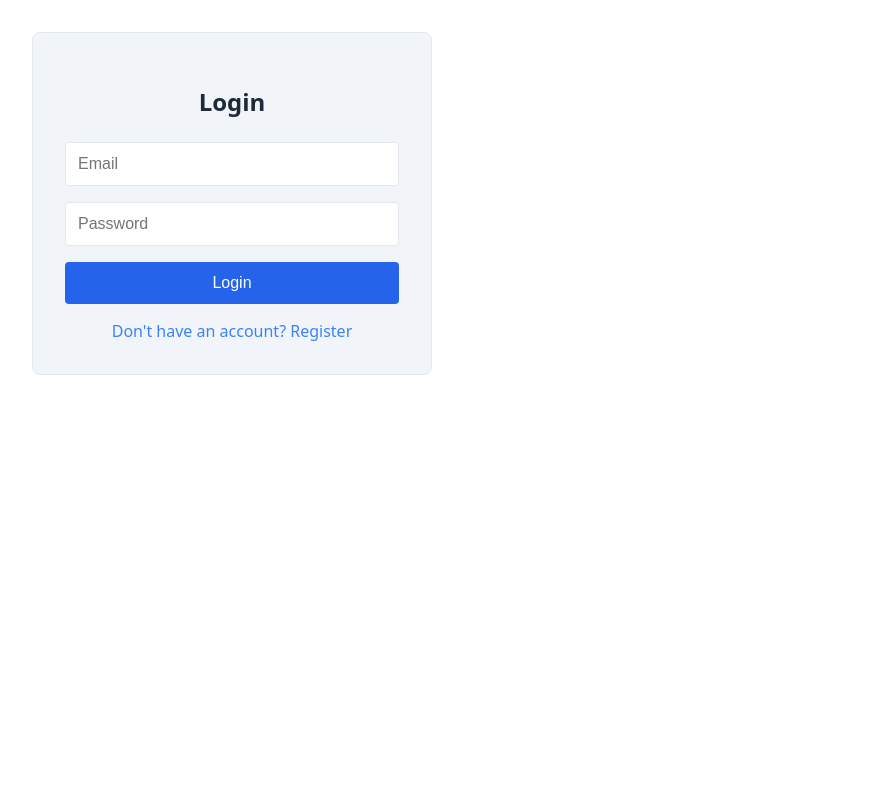
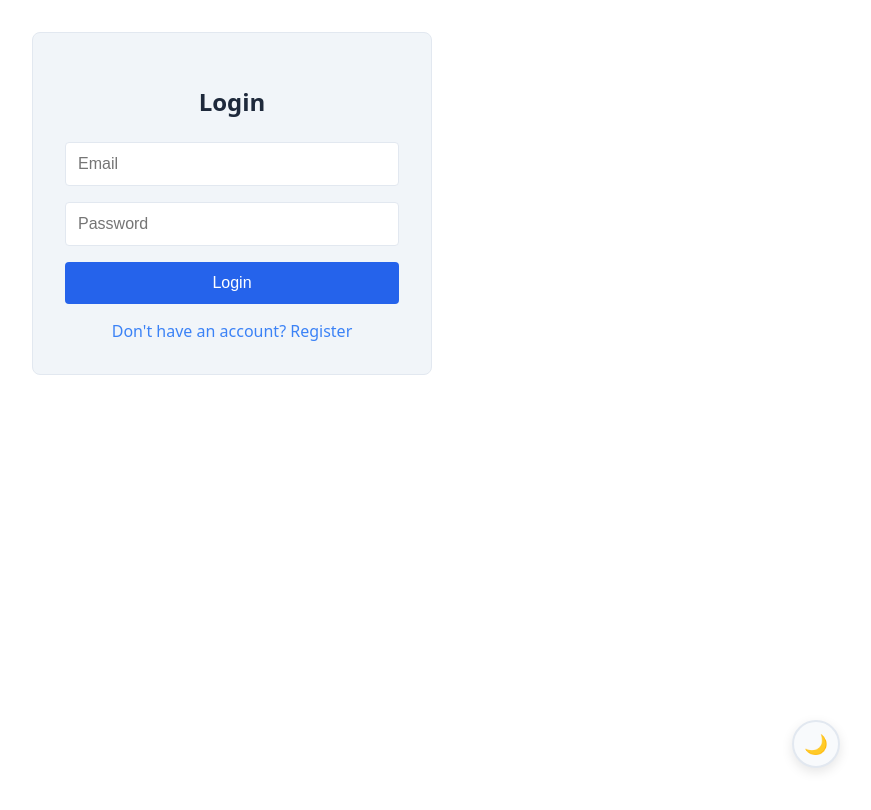
Before and after one commit to ArnoVanSteenbergen03/RecipeBook, a React (Vite) app: page /login in a window 1280 px wide. Shown: the top 810 px of the page, without its empty margins (408-1279 px from the left). Built offline with nearby package versions, Linux system fonts and the light colour scheme; no server answers.

Commit message:
addded a darkmode

```diff
--- a/src/App.jsx
+++ b/src/App.jsx
@@ -11,6 +11,7 @@ import RequireAuth from "./components/RequireAuth";
 import Account from "./components/Account";
 import RecipeDetail from "./components/RecipeDetail";
 import SpicesDetail from "./components/SpicesDetail";
+import ThemeToggle from "./components/ThemeToggle";
 
 function App() {
   const location = useLocation();
@@ -79,6 +80,7 @@ function App() {
           }
         />
       </Routes>
+      <ThemeToggle />
     </div>
   );
 }
--- /dev/null
+++ b/src/components/ThemeToggle.jsx
@@ -0,0 +1,38 @@
+import React, { useState, useEffect } from 'react';
+
+export default function ThemeToggle() {
+  const [isDark, setIsDark] = useState(false);
+
+  useEffect(() => {
+    const savedTheme = localStorage.getItem('theme');
+    const prefersDark = window.matchMedia('(prefers-color-scheme: dark)').matches;
+
+    if (savedTheme === 'dark' || (!savedTheme && prefersDark)) {
+      setIsDark(true);
+      document.documentElement.setAttribute('data-theme', 'dark');
+    }
+  }, []);
+
+  const toggleTheme = () => {
+    const newTheme = isDark ? 'light' : 'dark';
+    setIsDark(!isDark);
+
+    if (newTheme === 'dark') {
+      document.documentElement.setAttribute('data-theme', 'dark');
+    } else {
+      document.documentElement.removeAttribute('data-theme');
+    }
+
+    localStorage.setItem('theme', newTheme);
+  };
+
+  return (
+    <button
+      onClick={toggleTheme}
+      className="theme-toggle"
+      aria-label="Toggle dark mode"
+    >
+      {isDark ? '☀️' : '🌙'}
+    </button>
+  );
+}
--- a/src/css/main.css
+++ b/src/css/main.css
@@ -5,6 +5,7 @@
 @import url("./account.css");
 @import url("./modal.css");
 @import url("./login.css");
+@import url("./theme-toggle.css");
 
 :root {
   /* Primary Colors */
@@ -61,3 +62,33 @@
   --background: var(--bg-primary);
   --base: var(--bg-primary);
 }
+
+* {
+  transition: background-color 0.3s ease, color 0.3s ease,
+    border-color 0.3s ease;
+}
+
+body {
+  background-color: var(--bg-primary);
+  color: var(--text-primary);
+  max-width: 100vw;
+  overflow-x: hidden;
+}
+
+.app-container {
+  width: 100%;
+  max-width: 100vw;
+  overflow-x: hidden;
+  position: relative;
+}
+
+* {
+  max-width: 100%;
+  box-sizing: border-box;
+}
+
+.section {
+  width: 100%;
+  max-width: 100vw;
+  overflow-x: hidden;
+}
--- a/src/css/navigation.css
+++ b/src/css/navigation.css
@@ -28,6 +28,10 @@
   -webkit-background-clip: text;
   -webkit-text-fill-color: transparent;
   animation: animate-background 5s infinite alternate linear;
+}
+
+[data-theme="dark"] .nav__title {
+  background-image: url("../../public/assets/images/titleBackground_dark.jpg");
 }
 
 @keyframes animate-background {
--- /dev/null
+++ b/src/css/theme-toggle.css
@@ -0,0 +1,39 @@
+.theme-toggle {
+  background: var(--bg-secondary);
+  border: 2px solid var(--border);
+  border-radius: 50%;
+  width: 3rem;
+  height: 3rem;
+  display: flex;
+  align-items: center;
+  justify-content: center;
+  font-size: 1.2rem;
+  cursor: pointer;
+  transition: all 0.3s ease;
+  position: fixed;
+  bottom: 2rem;
+  right: 2rem;
+  z-index: 1000;
+  box-shadow: 0 4px 12px var(--shadow);
+}
+
+.theme-toggle:hover {
+  background: var(--primary);
+  border-color: var(--primary);
+  transform: scale(1.1);
+  box-shadow: 0 6px 16px var(--shadow);
+}
+
+.theme-toggle:active {
+  transform: scale(0.95);
+}
+
+@media (max-width: 768px) {
+  .theme-toggle {
+    bottom: 1rem;
+    right: 1rem;
+    width: 2.5rem;
+    height: 2.5rem;
+    font-size: 1rem;
+  }
+}
```
Also changed, not shown: public/assets/images/titleBackground_dark.jpg (added).
